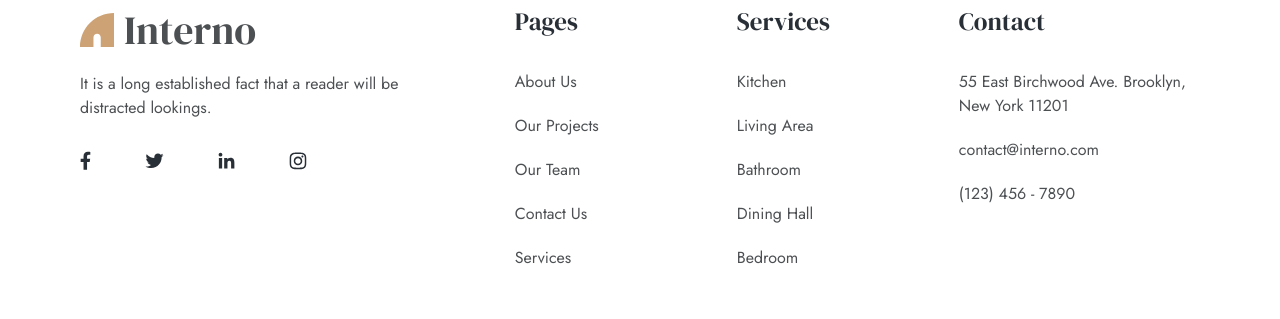
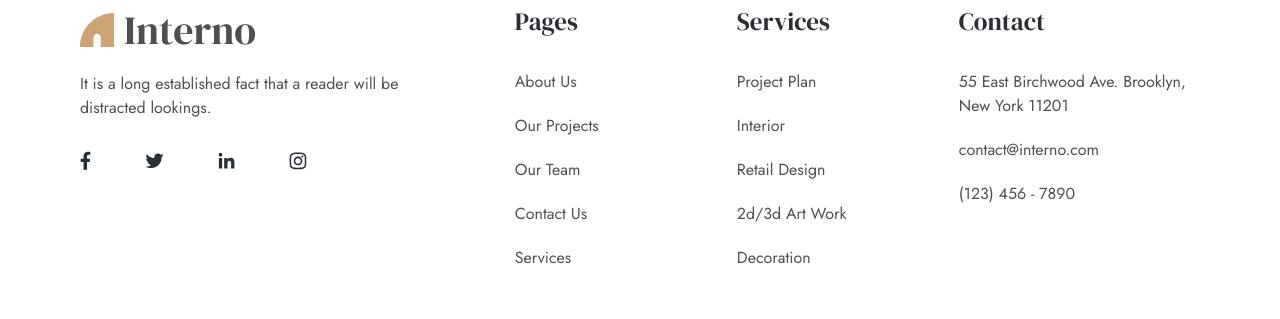
Before and after one commit to Lukas-Daugela/React-Vite-Interno, a React (Vite) app: page / in a window 1280 px wide. Shown: the part 6365-6684 px from the top of the page. Built offline with nearby package versions, Linux system fonts and the light colour scheme.

Commit message:
Updated Footer links

```diff
--- a/src/components/Footer/text/pageLinks.js
+++ b/src/components/Footer/text/pageLinks.js
@@ -12,7 +12,7 @@ export const pageLinks = [
       },
       {
         title: 'Our Team',
-        link: '/',
+        link: 'under-development',
       },
       {
         title: 'Contact Us',
@@ -28,24 +28,24 @@ export const pageLinks = [
     title: 'Services',
     links: [
       {
-        title: 'Kitchen',
-        link: '/',
+        title: 'Project Plan',
+        link: '/services/Project-Plan',
       },
       {
-        title: 'Living Area',
-        link: '/',
+        title: 'Interior',
+        link: '/services/Interior',
       },
       {
-        title: 'Bathroom',
-        link: '/',
+        title: 'Retail Design',
+        link: '/services/Retail-Design',
       },
       {
-        title: 'Dining Hall',
-        link: '/',
+        title: '2d/3d Art Work',
+        link: '/services/2d-3d-Art',
       },
       {
-        title: 'Bedroom',
-        link: '/',
+        title: 'Decoration',
+        link: '/services/Decoration',
       },
     ],
   },
```
